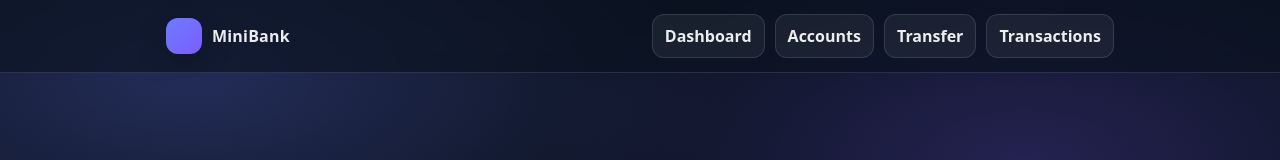
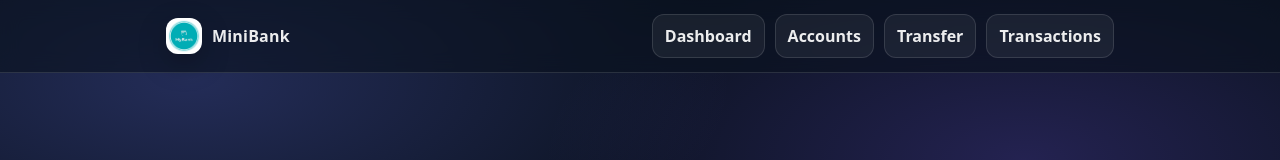
Before and after one commit to nurbolatdev/minibank-frontend, a React (Vite) app: page / in a window 1280 px wide. Shown: the top 160 px of the page. Built offline with nearby package versions, Linux system fonts and the light colour scheme.

Commit message:
add logo image

```diff
--- a/src/App.jsx
+++ b/src/App.jsx
@@ -1,6 +1,7 @@
 import { Routes, Route, Link } from "react-router-dom";
 import Login from "./pages/Login";
 import Register from "./pages/Register";
+import logo from "../src/assets/logo.png";
 
 export default function App() {
     return (
@@ -8,7 +9,7 @@ export default function App() {
             <header className="app-header">
                 <div className="app-header-inner">
                     <Link to="/" className="brand">
-                        <span className="brand-badge" />
+                        <img src={logo} alt="Company Logo" className="brand-badge" />
                         <span>MiniBank</span>
                     </Link>
 
--- a/src/css/layout.css
+++ b/src/css/layout.css
@@ -29,7 +29,7 @@
     width: 36px;
     height: 36px;
     border-radius: 12px;
-    background: linear-gradient(135deg, var(--primary), var(--primary-2));
+    background: linear-gradient(135deg, #ffffff, #ffffff);
     box-shadow: var(--shadow-soft);
 }
 
```
Also changed, not shown: src/assets/logo.png (added).
